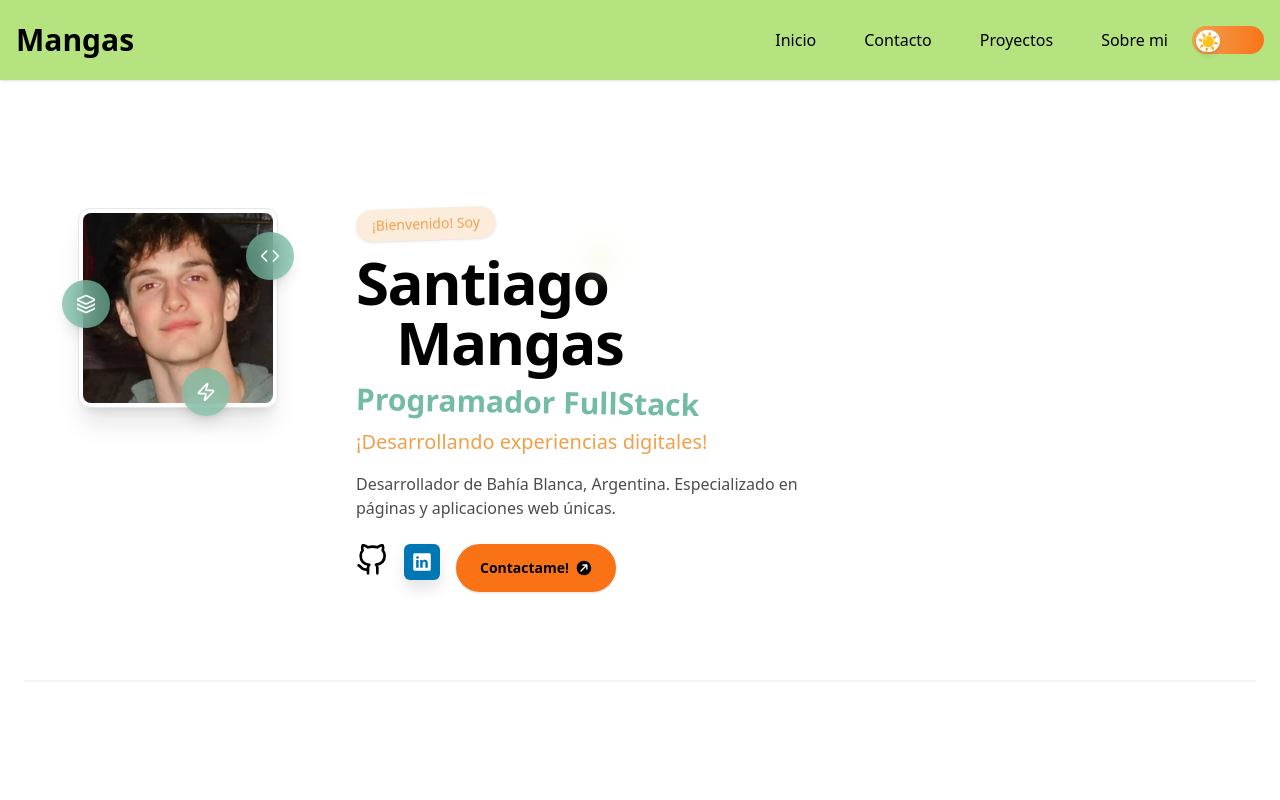
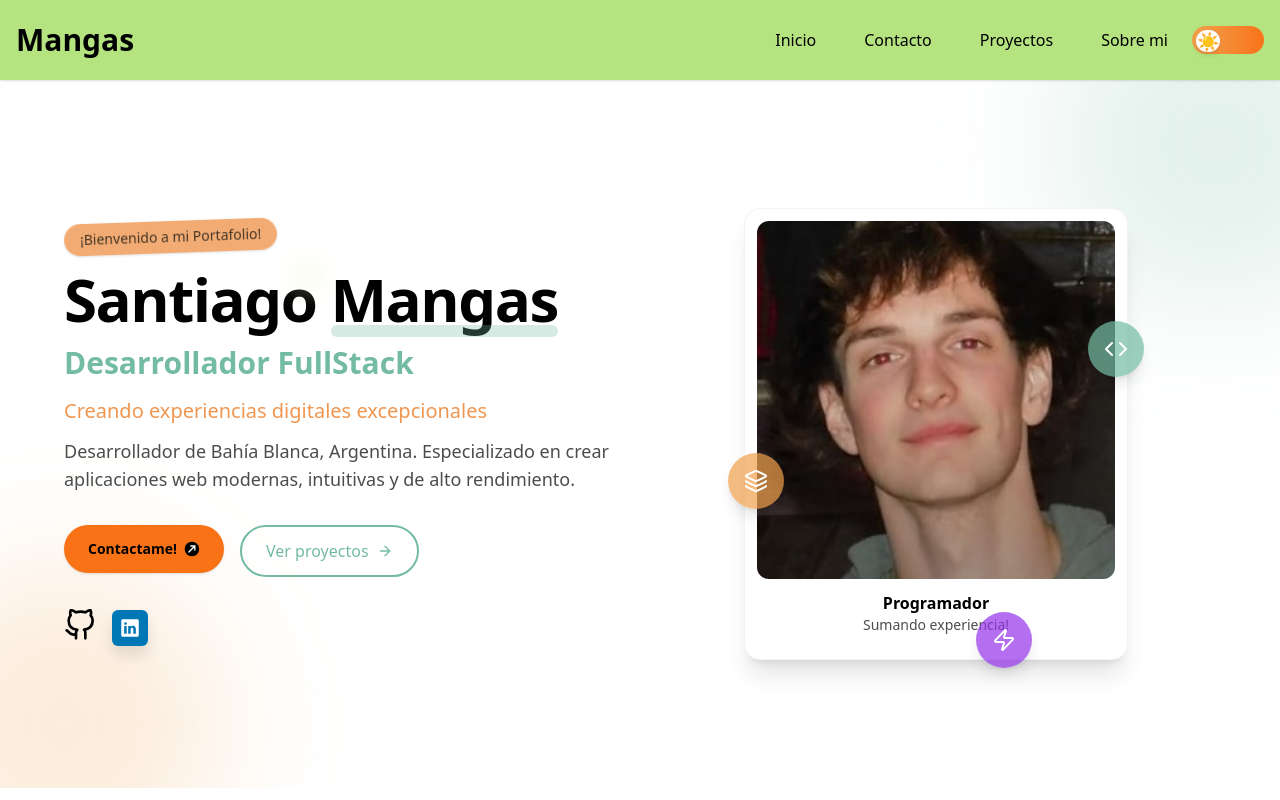
Before and after one commit to SantiagoMangas/portfolio, a React (Vite) app: page / in a window 1280 px wide. Shown: the top 800 px of the page. Built offline with nearby package versions, Linux system fonts and the light colour scheme.

Commit message:
Actualizacion del Hero

```diff
--- a/src/Hero.jsx
+++ b/src/Hero.jsx
@@ -1,10 +1,9 @@
 import { useState, useEffect } from "react"
 import { motion } from "framer-motion"
-import { Code, Layers, Zap } from "lucide-react"
+import { Code, Layers, Zap, ArrowRight } from "lucide-react"
 import GitHub from "./GitHub"
 import Linkedin from "./Linkedin"
 import ContactButton from "./ContactButton"
-import Division from "./Division"
 
 export default function Hero() {
   const [isVisible, setIsVisible] = useState(false)
@@ -14,59 +13,34 @@ export default function Hero() {
   }, [])
 
   return (
-    <section className="hero-section relative overflow-hidden bg-white dark:bg-[#1E1E1E] py-20 md:py-32">
-      <div className="container px-4 md:px-6">
-        <div className="flex flex-col md:flex-row md:items-start md:gap-4 lg:gap-6">
-          {/* Image column */}
+    <section className="relative overflow-hidden bg-white py-16 md:py-24 lg:py-32">
+      {/* Elementos decorativos de fondo */}
+      <div className="absolute top-0 right-0 -mt-24 -mr-24 w-80 h-80 rounded-full bg-[#73BBA3]/20 blur-3xl pointer-events-none"></div>
+      <div className="absolute bottom-0 left-0 -mb-24 -ml-24 w-80 h-80 rounded-full bg-[#F0A04B]/20 blur-3xl pointer-events-none"></div>
+
+      <div className="max-w-7xl mx-auto px-4 sm:px-6 md:px-12 lg:px-16 relative z-10">
+        <div className="flex flex-col-reverse lg:flex-row items-center gap-8">
+          {/* Columna de contenido */}
           <motion.div
-            className="relative md:w-1/3 lg:w-1/4"
+            className="w-full lg:w-1/2 text-center lg:text-left mt-8 lg:mt-0"
             initial={{ opacity: 0, x: -50 }}
             animate={{ opacity: isVisible ? 1 : 0, x: isVisible ? 0 : -50 }}
-            transition={{ duration: 0.7, delay: 0.2 }}
-          >
-            <div className="relative mx-auto max-w-[200px]">
-              <div className="relative overflow-hidden rounded-xl border border-gray-200 dark:border-gray-800 bg-white dark:bg-[#1E1E1E] p-1 shadow-xl">
-                <img
-                  src="./src/assets/images/logoHero.jpeg"
-                  alt="Santiago Mangas"
-                  className="aspect-square w-full rounded-lg object-cover"
-                />
-              </div>
-
-              {/* Tech stack indicators */}
-              <div className="absolute -right-4 top-6 flex h-12 w-12 items-center justify-center rounded-full bg-[#73BBA3]/70 dark:bg-[#88D66C]/70 backdrop-blur-md shadow-lg">
-                <Code className="h-5 w-5 text-white" />
-              </div>
-              <div className="absolute -left-4 bottom-20 flex h-12 w-12 items-center justify-center rounded-full bg-[#73BBA3]/70 dark:bg-[#88D66C]/70 backdrop-blur-md shadow-lg">
-                <Layers className="h-5 w-5 text-white" />
-              </div>
-              <div className="absolute -bottom-2 right-12 flex h-12 w-12 items-center justify-center rounded-full bg-[#73BBA3]/70 dark:bg-[#88D66C]/70 backdrop-blur-md shadow-lg">
-                <Zap className="h-5 w-5 text-white" />
-              </div>
-            </div>
-          </motion.div>
-
-          {/* Content column */}
-          <motion.div
-            className="flex-1 mt-8 md:mt-0 text-left"
-            initial={{ opacity: 0, x: 50 }}
-            animate={{ opacity: isVisible ? 1 : 0, x: isVisible ? 0 : 50 }}
             transition={{ duration: 0.7, delay: 0.4 }}
           >
             <motion.div
               initial={{ y: -10, opacity: 0 }}
               animate={{ y: 0, opacity: 1 }}
               transition={{ duration: 0.5 }}
-              className="inline-block -rotate-2 rounded-full bg-[#F0A04B]/20 backdrop-blur-sm px-4 py-1.5 text-sm font-medium text-[#F0A04B] dark:text-[#FF6B6B] shadow-sm"
+              className="inline-block -rotate-2 rounded-full bg-[#EF9651]/80 backdrop-blur-sm px-4 py-1.5 text-sm font-medium text-[#443627] shadow-sm"
             >
-              ¡Bienvenido! Soy
+              ¡Bienvenido a mi Portafolio!
             </motion.div>
 
             <motion.h1
-              className="mt-3 text-4xl font-bold tracking-tight text-black dark:text-white sm:text-5xl md:text-6xl"
-              initial={{ x: 20, opacity: 0 }}
-              animate={{ x: 0, opacity: 1 }}
-              transition={{ duration: 0.5, delay: 0.3 }}
+              className="text-5xl md:text-6xl lg:text-5xl xl:text-6xl font-bold tracking-tight text-black mt-4 mb-4"
+              initial={{ opacity: 0 }}
+              animate={{ opacity: 1 }}
+              transition={{ duration: 0.8, delay: 0.3 }}
             >
               <span className="relative inline-block">
                 Santiago
@@ -76,62 +50,141 @@ export default function Hero() {
                   animate={{ scale: 1 }}
                   transition={{ duration: 0.5, delay: 0.7 }}
                 />
+              </span>{" "}
+              <span className="relative inline-block">
+                Mangas
+                <motion.div
+                  className="absolute -bottom-2 left-0 h-3 w-full bg-[#73BBA3]/30 rounded-full"
+                  initial={{ width: 0 }}
+                  animate={{ width: "100%" }}
+                  transition={{ duration: 0.8, delay: 0.9 }}
+                />
               </span>
-              <br />
-              <motion.span
-                initial={{ x: 30, opacity: 0 }}
-                animate={{ x: 0, opacity: 1 }}
-                transition={{ duration: 0.5, delay: 0.5 }}
-                className="inline-block ml-6 md:ml-10"
-              >
-                Mangas
-              </motion.span>
             </motion.h1>
 
             <motion.h2
-              className="mt-3 text-2xl font-semibold text-[#73BBA3] dark:text-[#88D66C] md:text-3xl rotate-1 inline-block"
-              initial={{ y: 10, opacity: 0 }}
-              animate={{ y: 0, opacity: 1 }}
-              transition={{ duration: 0.5, delay: 0.6 }}
-              whileHover={{ rotate: 0, scale: 1.02 }}
+              className="text-2xl md:text-3xl font-semibold text-[#73BBA3] mb-4"
+              initial={{ opacity: 0, y: 20 }}
+              animate={{ opacity: 1, y: 0 }}
+              transition={{ duration: 0.5, delay: 0.5 }}
             >
-              Programador FullStack
+              Desarrollador FullStack
             </motion.h2>
 
             <motion.p
-              className="mt-2 text-xl text-[#F0A04B] dark:text-[#FF6B6B]"
-              initial={{ y: 10, opacity: 0 }}
-              animate={{ y: 0, opacity: 1 }}
-              transition={{ duration: 0.5, delay: 0.7 }}
+              className="text-xl text-[#EF9651] mb-3"
+              initial={{ opacity: 0, y: 20 }}
+              animate={{ opacity: 1, y: 0 }}
+              transition={{ duration: 0.5, delay: 0.6 }}
             >
-              ¡Desarrollando experiencias digitales!
+              Creando experiencias digitales excepcionales
             </motion.p>
 
             <motion.p
-              className="mt-4 max-w-md text-black/70 dark:text-white/70 md:mx-0"
-              initial={{ y: 10, opacity: 0 }}
-              animate={{ y: 0, opacity: 1 }}
+              className="text-lg text-black/70 max-w-xl mx-auto lg:mx-0 mb-8"
+              initial={{ opacity: 0, y: 20 }}
+              animate={{ opacity: 1, y: 0 }}
+              transition={{ duration: 0.5, delay: 0.7 }}
+            >
+              Desarrollador de Bahía Blanca, Argentina. Especializado en crear aplicaciones web modernas, intuitivas y
+              de alto rendimiento.
+            </motion.p>
+
+            {/* Botones de acción */}
+            <motion.div
+              className="flex flex-wrap justify-center lg:justify-start gap-4 mb-8"
+              initial={{ opacity: 0, y: 20 }}
+              animate={{ opacity: 1, y: 0 }}
               transition={{ duration: 0.5, delay: 0.8 }}
             >
-              Desarrollador de Bahía Blanca, Argentina. Especializado en páginas y aplicaciones web únicas.
-            </motion.p>
+              <ContactButton />
+
+              <motion.a
+                href="/projects"
+                className="group flex items-center gap-2 px-6 py-3 rounded-full border-2 border-[#73BBA3] text-[#73BBA3] font-medium hover:bg-[#73BBA3]/10 transition-all duration-300"
+                whileHover={{ scale: 1.03 }}
+                whileTap={{ scale: 0.98 }}
+              >
+                Ver proyectos
+                <ArrowRight className="h-4 w-4 transition-transform duration-300 group-hover:translate-x-1" />
+              </motion.a>
+            </motion.div>
 
             {/* Social links */}
             <motion.div
-              className="mt-6 flex flex-wrap items-start gap-4"
-              initial={{ y: 10, opacity: 0 }}
-              animate={{ y: 0, opacity: 1 }}
+              className="flex flex-wrap justify-center lg:justify-start gap-4"
+              initial={{ opacity: 0, y: 20 }}
+              animate={{ opacity: 1, y: 0 }}
               transition={{ duration: 0.5, delay: 0.9 }}
             >
               <GitHub />
               <Linkedin />
-              <div className="mt-2 md:mt-0">
-                <ContactButton />
-              </div>
             </motion.div>
           </motion.div>
+
+          {/* Columna de imagen y tecnologías */}
+          <motion.div
+            className="w-full sm:w-1/3 md:w-1/3 lg:w-1/2 flex justify-center"
+            initial={{ opacity: 0, scale: 0.9 }}
+            animate={{ opacity: isVisible ? 1 : 0, scale: isVisible ? 1 : 0.9 }}
+            transition={{ duration: 0.7, delay: 0.4 }}
+          >
+            <div className="relative w-full max-w-sm">
+              {/* Tarjeta principal con imagen */}
+              <motion.div
+                className="bg-white rounded-2xl shadow-xl overflow-hidden border border-gray-100 p-3 transition-all duration-300 hover:-translate-y-1 hover:shadow-2xl"
+                whileHover={{ y: -5 }}
+              >
+                <div className="relative overflow-hidden rounded-xl aspect-square">
+                  <img
+                    src="./src/assets/images/logoHero.jpeg"
+                    alt="Santiago Mangas"
+                    className="w-full h-full object-cover"
+                  />
+
+                  {/* Overlay con gradiente */}
+                  <div className="absolute inset-0 bg-gradient-to-t from-black/30 to-transparent"></div>
+                </div>
+
+                <div className="text-center p-3">
+                  <h3 className="font-semibold text-black">Programador</h3>
+                  <p className="text-sm text-black/70">Sumando experiencia!</p>
+                </div>
+              </motion.div>
+
+              {/* Badges flotantes alrededor - visibles en todos los tamaños pero posicionados diferente */}
+              <motion.div
+                className="absolute -right-4 top-1/4 flex items-center justify-center h-12 w-12 sm:h-14 sm:w-14 rounded-full bg-[#73BBA3]/70 shadow-lg"
+                initial={{ scale: 0, opacity: 0 }}
+                animate={{ scale: 1, opacity: 1 }}
+                transition={{ delay: 1, duration: 0.5 }}
+                whileHover={{ scale: 1.1, rotate: 10 }}
+              >
+                <Code className="h-5 w-5 sm:h-6 sm:w-6 text-white" />
+              </motion.div>
+
+              <motion.div
+                className="absolute -left-4 bottom-1/3 flex items-center justify-center h-12 w-12 sm:h-14 sm:w-14 rounded-full bg-[#F0A04B]/70 shadow-lg"
+                initial={{ scale: 0, opacity: 0 }}
+                animate={{ scale: 1, opacity: 1 }}
+                transition={{ delay: 1.2, duration: 0.5 }}
+                whileHover={{ scale: 1.1, rotate: -10 }}
+              >
+                <Layers className="h-5 w-5 sm:h-6 sm:w-6 text-white" />
+              </motion.div>
+
+              <motion.div
+                className="absolute -bottom-2 right-1/4 flex items-center justify-center h-12 w-12 sm:h-14 sm:w-14 rounded-full bg-[#9333EA]/70 shadow-lg"
+                initial={{ scale: 0, opacity: 0 }}
+                animate={{ scale: 1, opacity: 1 }}
+                transition={{ delay: 1.4, duration: 0.5 }}
+                whileHover={{ scale: 1.1, rotate: 5 }}
+              >
+                <Zap className="h-5 w-5 sm:h-6 sm:w-6 text-white" />
+              </motion.div>
+            </div>
+          </motion.div>
         </div>
-        <Division />
       </div>
     </section>
   )
--- a/src/Home.jsx
+++ b/src/Home.jsx
@@ -2,11 +2,13 @@ import React from 'react';
 import Navbar from './Navbar';
 import Hero from './Hero';
 import CardProjects from './CardProjects';
+import Division from './Division';
 
 const Home = () => {
   return (
     <div>
       <Hero />
+      <Division />
       <CardProjects />
     </div>
   );
```
